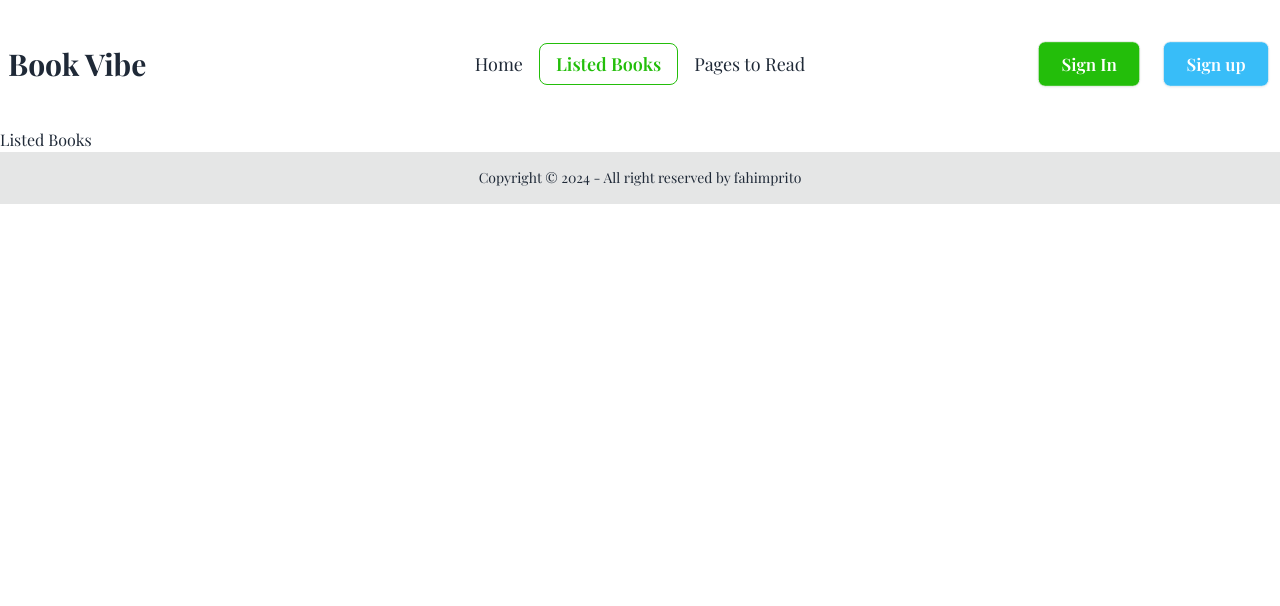
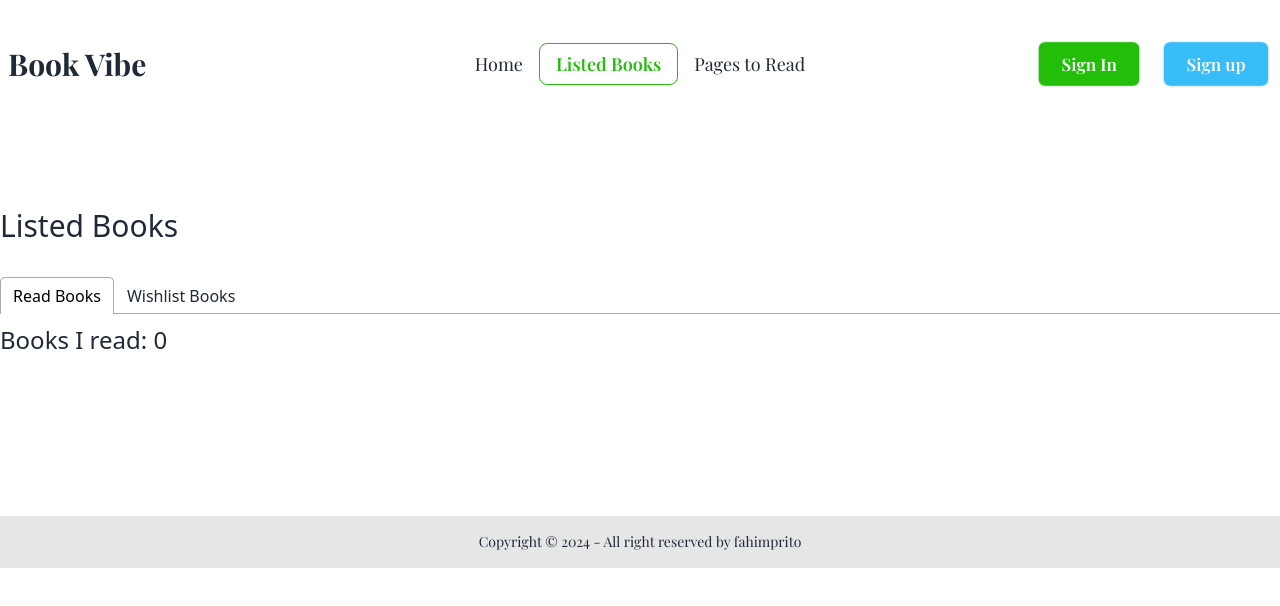
Before and after one commit to fahimprito/boi-poka-book-vibe, a React (Vite) app: page /listed-books in a window 1280 px wide. Shown: the top 606 px of the page. Built offline with nearby package versions, Linux system fonts and the light colour scheme; a web font is replaced by a local one.

Commit message:
read list add

```diff
--- a/package.json
+++ b/package.json
@@ -16,6 +16,7 @@
     "react-dom": "^18.3.1",
     "react-icons": "^5.3.0",
     "react-router-dom": "^6.27.0",
+    "react-tabs": "^6.0.2",
     "react-toastify": "^10.0.6",
     "sort-by": "^1.2.0"
   },
--- a/src/components/listedBooks/ListedBooks.jsx
+++ b/src/components/listedBooks/ListedBooks.jsx
@@ -1,9 +1,55 @@
+import { useEffect, useState } from 'react';
+import { Tab, Tabs, TabList, TabPanel } from 'react-tabs';
+import 'react-tabs/style/react-tabs.css';
+import Book from '../book/Book';
+import { getStoredReadList } from '../../utility/addToDb';
+import { useLoaderData } from 'react-router-dom';
+
+const ListedBooks = () => {
+    const [readList, setReadList] = useState([]);
+    const allBooks = useLoaderData();
+    // ideally we will directly get the read book list from the database
+
+    useEffect(() => {
+        const storedReadList = getStoredReadList();
+        const storedReadListInt = storedReadList.map(id => parseInt(id));
+
+        // console.log(storedReadList, storedReadListInt, allBooks);
+
+        //
+        const readBookList = allBooks.filter(book => storedReadListInt.includes(book.bookId));
+
+        setReadList(readBookList);
+
+    }, []);
 
 
-const ListedBooks = () => {
     return (
-        <div>
-            Listed Books
+        <div className='font-sans my-20'>
+            <h3 className="text-3xl my-8">Listed Books</h3>
+
+            <div>
+                <Tabs>
+                    <TabList>
+                        <Tab>Read Books</Tab>
+                        <Tab>Wishlist Books</Tab>
+                    </TabList>
+
+                    <TabPanel>
+                        <h2 className='text-2xl'>Books I read: {readList.length}</h2>
+                        <div className='grid grid-cols-1 sm:grid-cols-2 md:grid-cols-3 lg:grid-cols-4 gap-4 py-10'>
+                            {
+                                readList.map(book => <Book key={book.bookId} book={book}></Book>)
+                            }
+
+                        </div>
+                    </TabPanel>
+                    <TabPanel>
+                        <h2 className='text-2xl'>My wish list</h2>
+                    </TabPanel>
+                </Tabs>
+
+            </div>
         </div>
     );
 };
--- a/src/main.jsx
+++ b/src/main.jsx
@@ -12,6 +12,8 @@ import Home from './components/home/Home.jsx';
 import ListedBooks from './components/listedBooks/ListedBooks.jsx';
 import PagesToRead from './components/pagesToRead/PagesToRead.jsx';
 import BookDetail from './components/bookDetails/BookDetail.jsx';
+import { ToastContainer, toast } from 'react-toastify';
+import 'react-toastify/dist/ReactToastify.css';
 
 const router = createBrowserRouter([
   {
@@ -25,7 +27,9 @@ const router = createBrowserRouter([
       },
       {
         path: "/listed-books",
-        element: <ListedBooks></ListedBooks>
+        element: <ListedBooks></ListedBooks>,
+        // worst way to load some data.
+        loader: () => fetch('/booksData.json')
       },
       {
         path: "/pages-to-read",
@@ -43,5 +47,6 @@ const router = createBrowserRouter([
 createRoot(document.getElementById('root')).render(
   <StrictMode>
     <RouterProvider router={router} />
+    <ToastContainer />
   </StrictMode>,
 )
```
Also changed, not shown: 1 other file (tests, documents, lock files or other folders).
